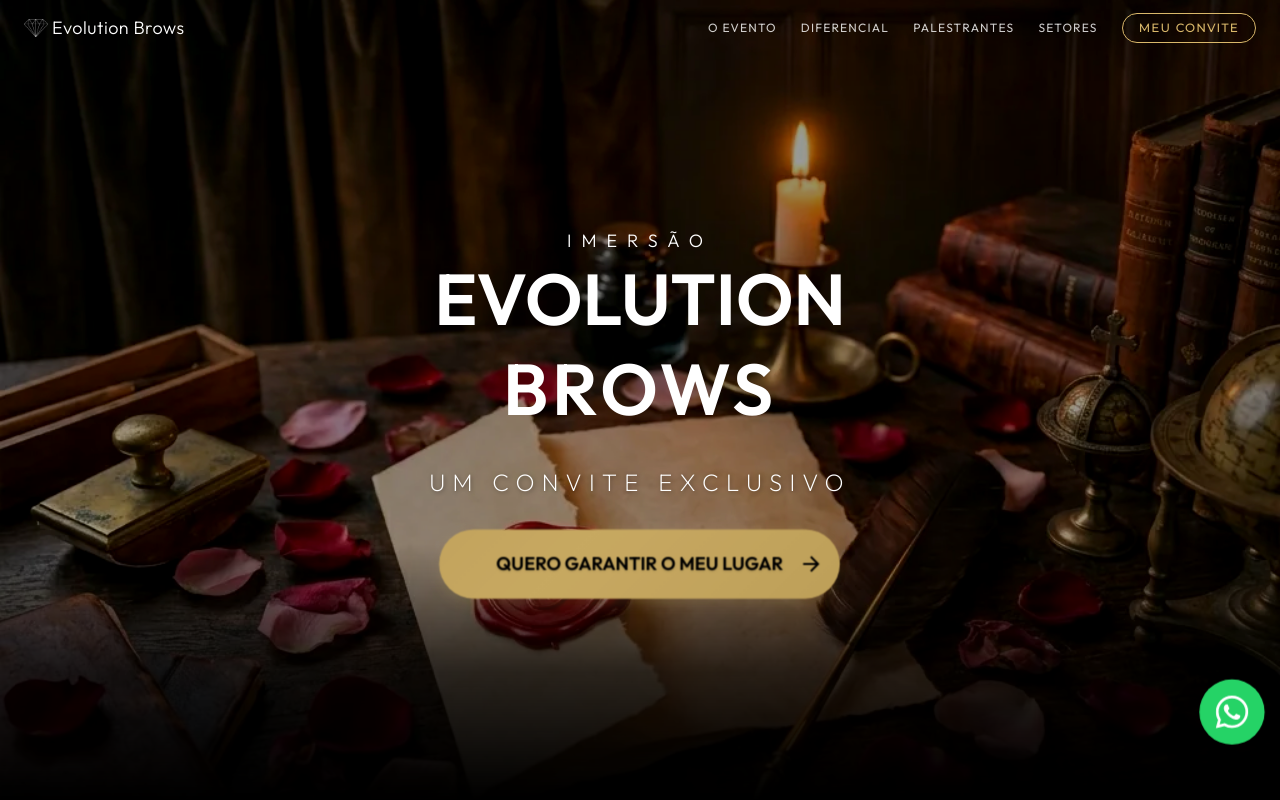
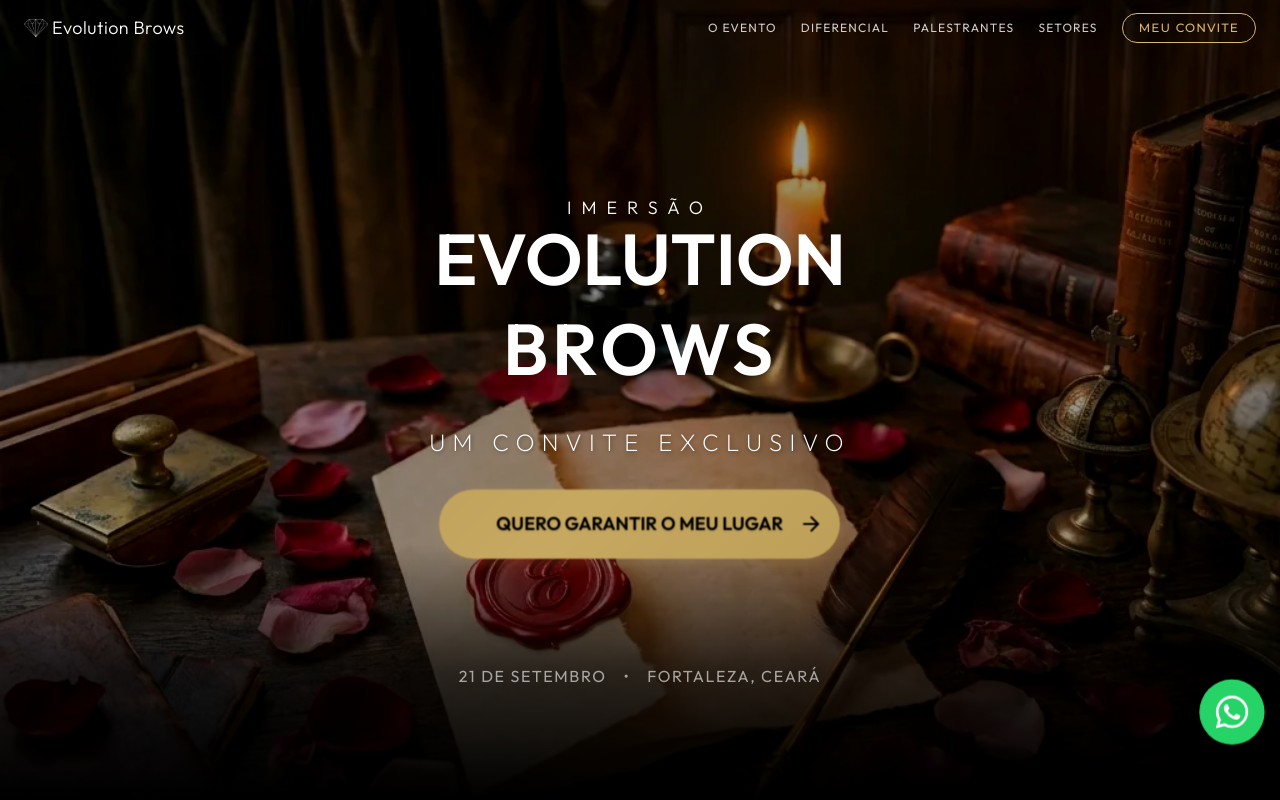
Before and after one commit to italolima01/landing-bridgerton, a React (Create React App) app: page / in a window 1280 px wide. Shown: the top 800 px of the page. Built offline with nearby package versions, Linux system fonts and the light colour scheme; the HTML template or start-up script is replaced by a standard one; a web font is replaced by a local one.

Commit message:
feat: Adicionado data do evento na Hero e no Footer

```diff
--- a/src/components/Footer.jsx
+++ b/src/components/Footer.jsx
@@ -3,7 +3,10 @@ import React from 'react';
 const Footer = () => {
   return (
     <footer className="py-16 md:py-20 px-4 text-center bg-[#0d0d0d] border-t border-white/10">
-      <div className="container mx-auto">
+      <div className="container mx-auto space-y-4">
+        <p className="font-outfit text-white/60 text-sm tracking-widest uppercase">
+          21 DE SETEMBRO <span className="mx-3">•</span> FORTALEZA, CEARÁ
+        </p>
         <p className="font-outfit text-white/40 text-sm">
           © {new Date().getFullYear()} Evolution Brows. Todos os direitos reservados.
         </p>
--- a/src/components/Hero.jsx
+++ b/src/components/Hero.jsx
@@ -4,7 +4,7 @@ const Hero = () => {
   };
 
   return (
-    <section id="hero" className="relative flex items-center justify-center text-center px-4 py-8 md:py-16" style={{ backgroundColor: '#4a3f35', minHeight: '100vh' }}>
+    <section id="hero" className="relative flex flex-col items-center justify-center text-center px-4 py-8 md:py-16" style={{ backgroundColor: '#4a3f35', minHeight: '100vh' }}>
       {/* Background Image */}
       <div
         className="absolute inset-0 animate-zoom-out"
@@ -24,7 +24,7 @@ const Hero = () => {
       <div className="absolute inset-x-0 bottom-0 h-64 bg-gradient-to-t from-black via-black/70 to-transparent" />
 
       {/* Content */}
-      <div className="relative z-10 max-w-4xl pt-0 md:pt-16 px-4 md:px-8 -mt-12">
+      <div className="relative z-10 max-w-4xl pt-0 md:pt-16 px-4 md:px-8 -mt-12 flex-1 flex flex-col justify-center">
         {/* SVG Filter para textura de tinta */}
         <svg width="0" height="0" style={{ position: 'absolute' }}>
           <defs>
@@ -69,6 +69,13 @@ const Hero = () => {
           </button>
         </div>
       </div>
+
+      {/* Data na parte inferior */}
+      <div className="relative z-10 mb-12 animate-fade-in-up delay-400">
+        <p className="font-outfit text-white/60 text-sm md:text-base tracking-widest uppercase">
+          21 DE SETEMBRO <span className="mx-3">•</span> FORTALEZA, CEARÁ
+        </p>
+      </div>
     </section>
   );
 };
```
